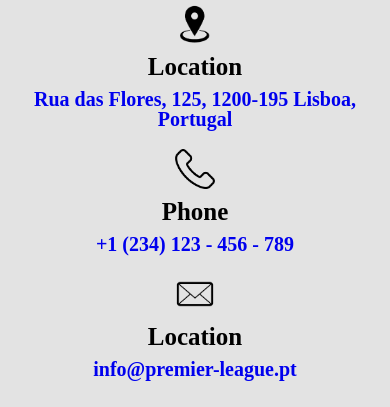
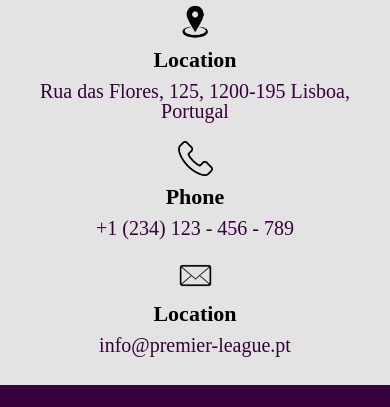
Before and after one commit to RusLan2186/premier-league, a website built with Vite: page src/contact.html in a window 390 px wide. Shown: the part 146-553 px from the top of the page. Built offline with nearby package versions, Linux system fonts and the light colour scheme.

Commit message:
fix: review, contact

```diff
--- a/src/contact.html
+++ b/src/contact.html
@@ -118,7 +118,7 @@
                   src="/images/0e4301f2a089f0bdb74fd834d0ef16ef.png"
                 />
                 <h3 class="contact__title">location</h3>
-                <a href="#" class="hover-text link-reset title--20"
+                <a href="#" class="hover-text contact__link"
                   >Rua das Flores, 125, 1200-195 Lisboa, Portugal</a
                 >
               </div>
@@ -128,7 +128,7 @@
                   src="/images/514ae1a5e569bdc8f1fa98c3d43a8ae5.png"
                 />
                 <h3 class="contact__title">phone</h3>
-                <a href="#" class="hover-text link-reset title--20"
+                <a href="#" class="hover-text contact__link"
                   >+1 (234) 123 - 456 - 789</a
                 >
               </div>
@@ -138,7 +138,7 @@
                   src="/images/b2dcc11f8ab6394a77f9b93b08a384bb.png"
                 />
                 <h3 class="contact__title">location</h3>
-                <a href="#" class="hover-text link-reset title--20"
+                <a href="#" class="hover-text contact__link"
                   >info@premier-league.pt</a
                 >
               </div>
--- a/src/css/contact.css
+++ b/src/css/contact.css
@@ -22,15 +22,21 @@
   height: 50px;
 }
 
+.contact__link{
+  font-size: 20px;
+  color:#37003C;
+  font-weight: 500px;
+}
+
 @media (max-width: 767.98px) {
   .contact__content {
     row-gap: 20px;
   }
 
   .contact__icon {
-    height: 40px;
+    height: 35px;
   }
   .contact__title {
-    font-size: 25px;
+    font-size: 22px;
   }
 }
--- a/src/css/review.css
+++ b/src/css/review.css
@@ -226,6 +226,18 @@
   .review__live_block {
     width: 100%;
   }
+
+  .aside-review-stats__logo {
+    height: 35px;
+  }
+
+  .aside__stats_block .title-26 {
+    font-size: 22px;
+  }
+
+  .review-stats__item .title--22 {
+    font-size: 20px;
+  }
 }
 
 @media (max-width: 599.98px) {
@@ -253,18 +265,6 @@
   .review__score {
     font-size: 37px;
   }
-
-  .aside-review-stats__logo {
-    height: 35px;
-  }
-
-  .aside__stats_block .title-26 {
-    font-size: 22px;
-  }
-
-  .review-stats__item .title--22 {
-    font-size: 20px;
-  }
 }
 
 @media (max-width: 499.99px) {
--- a/src/css/swiper.css
+++ b/src/css/swiper.css
@@ -52,7 +52,7 @@
 .swiper-button-next::after,
 .swiper-button-prev::after {
   font-size: 1.25rem !important; /* 20px */
-  color: #24c4fc ;
+  color: #24c4fc;
   font-weight: 700;
   transition: 0.3s color;
   position: relative;
@@ -85,10 +85,11 @@
 .swiper-pagination-bullet-active {
   width: 0.75rem; /* 12px */
   height: 0.75rem; /* 12px */
+  transition: background-color 0.3s ;
 }
 
 .swiper__pagination span.swiper-pagination-bullet-active {
-  background-color: #24c4fc ;
+  background-color: #24c4fc;
 }
 
 @media (min-width: 1099.98px) {
```
